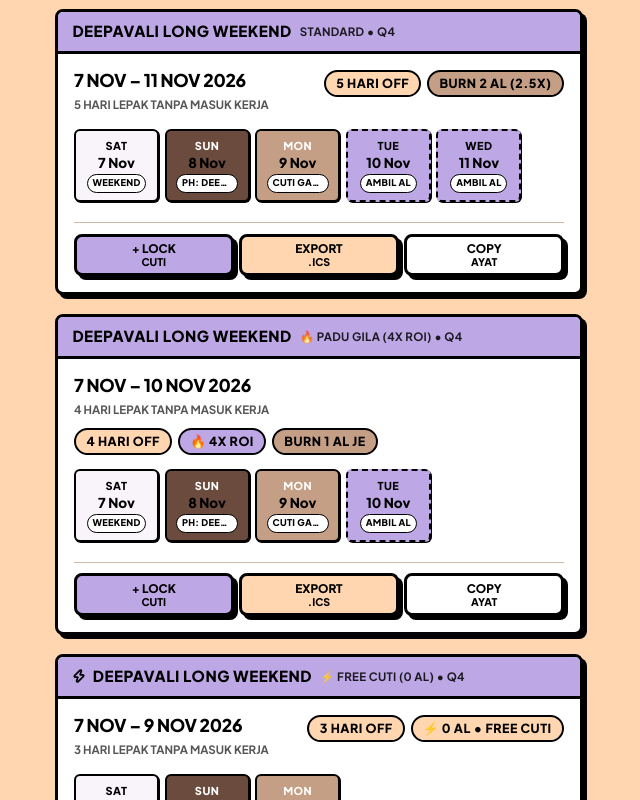
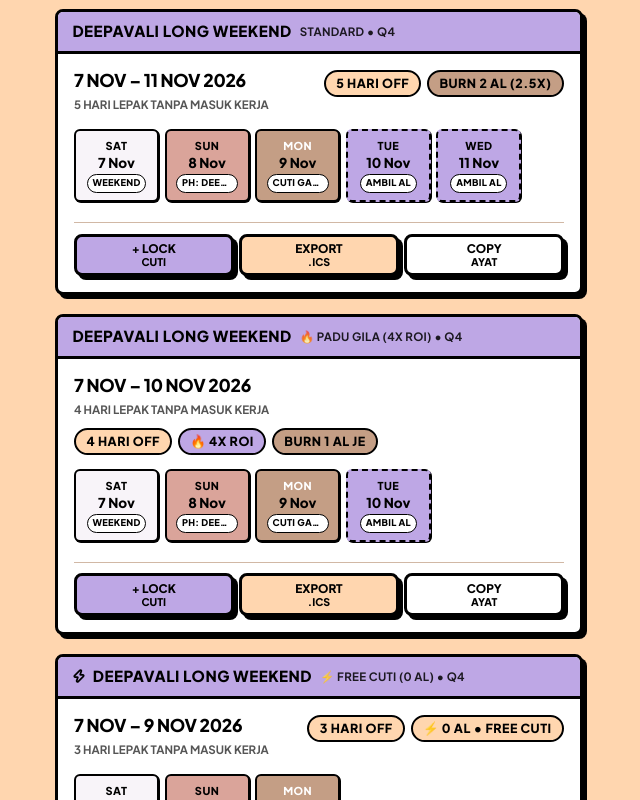
Before and after one commit to NurazimRoizan/CutiReady, a React (Vite) app: page / in a window 1280 px wide. Shown: the part 1280-2080 px from the top of the page, without its empty margins (321-961 px from the left). Built offline with nearby package versions, Linux system fonts and the light colour scheme.

Commit message:
style: replace Mauve Bark with Powder Blush (#DAA49A)

```diff
--- a/src/components/LegendModal.tsx
+++ b/src/components/LegendModal.tsx
@@ -31,9 +31,9 @@ export function LegendModal({ isOpen, onClose }: LegendModalProps) {
 
   const calendarColors = [
     {
-      badge: <BrutalistBadge size="sm" color="var(--ph-bg)" textColor="var(--ph-text)">🍫 Cuti Umum (PH)</BrutalistBadge>,
+      badge: <BrutalistBadge size="sm" color="var(--ph-bg)" textColor="var(--ph-text)">🌸 Cuti Umum (PH)</BrutalistBadge>,
       title: 'Gazetted Public Holiday',
-      desc: 'Cuti am rasmi kerajaan / gazet negeri (Mauve Bark). Gaji jalan, 0 AL ditolak.',
+      desc: 'Cuti am rasmi kerajaan / gazet negeri (Powder Blush). Gaji jalan, 0 AL ditolak.',
     },
     {
       badge: <BrutalistBadge size="sm" color="var(--replacement-bg)" textColor="var(--replacement-text)">🐫 Cuti Ganti</BrutalistBadge>,
--- a/src/index.css
+++ b/src/index.css
@@ -8,7 +8,7 @@
   /* Surfaces & Canvas */
   --bg-primary: #ffd6af;      /* Soft Apricot: Warm pastel canvas */
   --bg-secondary: #ffffff;    /* Pure crisp white: Cards, modals */
-  --neutral-dark: #6b4b3e;    /* Mauve Bark: Deep espresso surfaces */
+  --neutral-dark: #daa49a;    /* Powder Blush: Warm dusty rose surfaces */
 
   /* High-Octane Accents (Wisteria & Camel Palette) */
   --accent-yellow: #bea7e5;   /* Wisteria: Primary CTA, active tabs, hero highlight */
@@ -16,13 +16,13 @@
   --accent-cyan: #ffd6af;     /* Soft Apricot: Tertiary accents, chips */
   --accent-green: #bea7e5;    /* Wisteria: Confirmed / locked state */
   --accent-orange: #c49e85;   /* Camel: Highlight / alert tags */
-  --accent-purple: #6b4b3e;   /* Mauve Bark: Dark contrast badge */
+  --accent-purple: #daa49a;   /* Powder Blush: Warm blush accent badge */
 
   /* Day Strip Semantic Tokens */
   --weekend-bg: #f8f4f9;      /* Ghost White pill for weekends */
   --weekend-text: #000000;    /* Solid black text on weekends */
-  --ph-bg: #6b4b3e;           /* Mauve Bark pill for Public Holidays */
-  --ph-text: #ffffff;         /* Crisp white text on Public Holidays */
+  --ph-bg: #daa49a;           /* Powder Blush pill for Public Holidays */
+  --ph-text: #000000;         /* Solid black text on Public Holidays */
   --replacement-bg: #c49e85;  /* Camel pill for Replacement Holidays (Cuti Ganti) */
   --replacement-text: #ffffff;/* Crisp white text on Replacement Holidays */
   --al-bg: #bea7e5;           /* Wisteria pill for recommended Annual Leave (AL) */
```
Also changed, not shown: .agent/rules/design-system.md.
